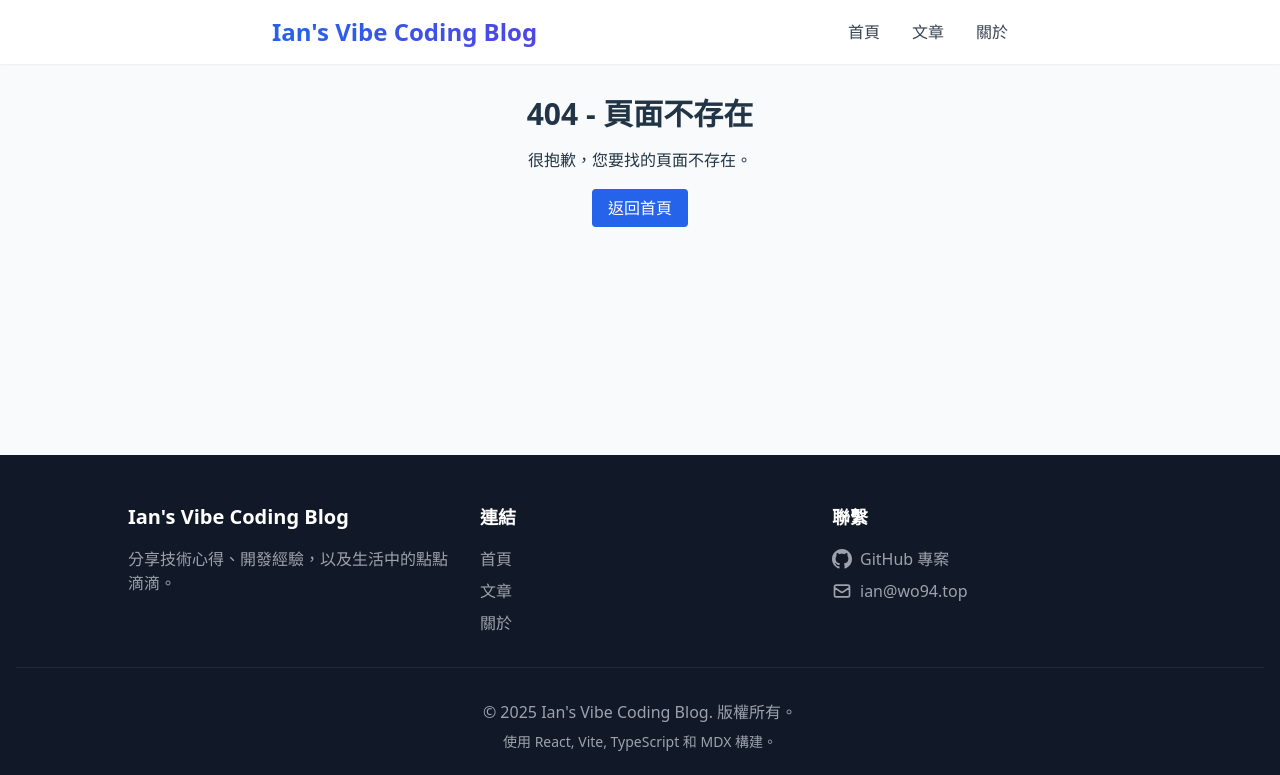
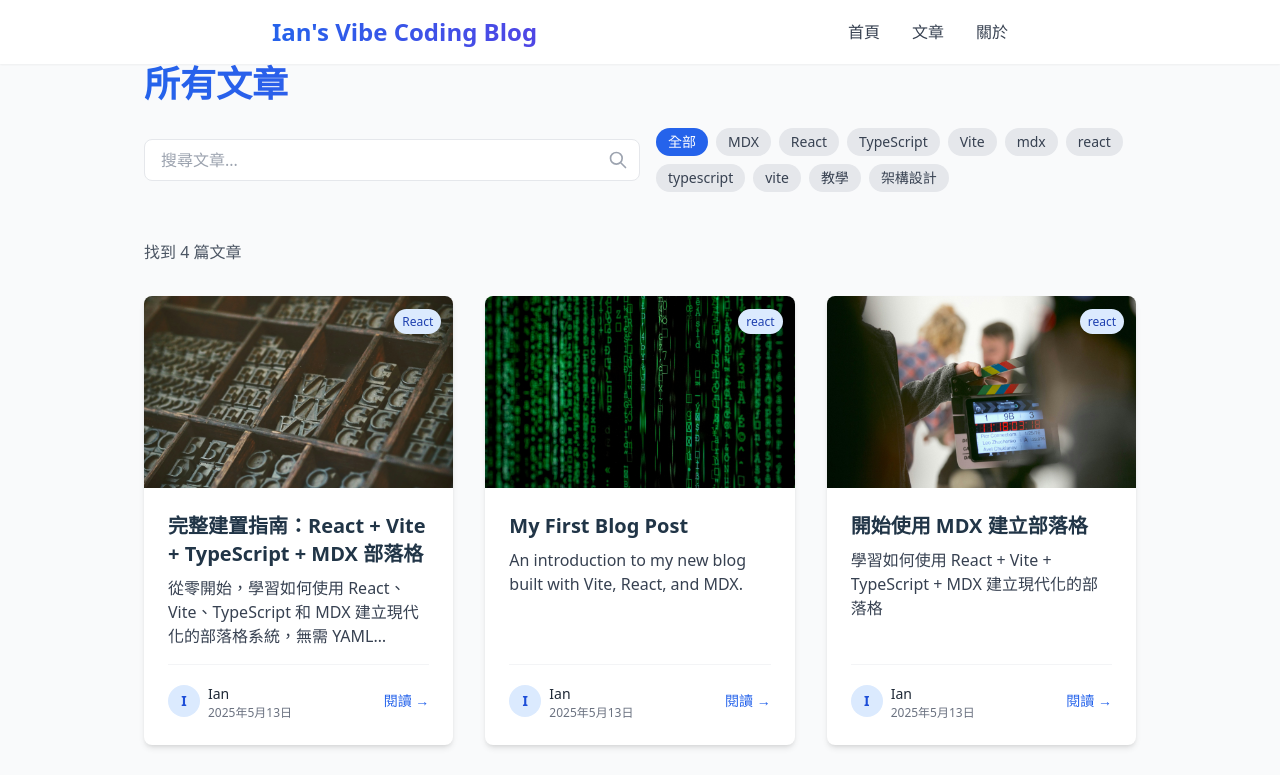
Before and after one commit to ianTPE/vite-react-mdx-blog, a React (Vite) app: page /articles in a window 1280 px wide. Shown: the top 775 px of the page. Built offline with nearby package versions, Linux system fonts and the light colour scheme.

Commit message:
feat: implement articles page with search and tag filtering functionality

```diff
--- a/src/App.tsx
+++ b/src/App.tsx
@@ -1,6 +1,7 @@
 import { BrowserRouter, Routes, Route, Link } from 'react-router-dom';
 import { HelmetProvider } from 'react-helmet-async';
 import HomePage from '@/pages/HomePage';
+import ArticlesPage from '@/pages/ArticlesPage';
 import ArticlePage from '@/pages/ArticlePage';
 import Layout from '@/components/layout/Layout';
 
@@ -10,6 +11,7 @@ function App() {
       <BrowserRouter>
         <Routes>
           <Route path="/" element={<HomePage />} />
+          <Route path="/articles" element={<ArticlesPage />} />
           <Route path="/articles/:slug" element={<ArticlePage />} />
           <Route path="*" element={
             <Layout>
--- /dev/null
+++ b/src/pages/ArticlesPage.tsx
@@ -0,0 +1,151 @@
+import React, { useEffect, useState } from 'react';
+import { Link } from 'react-router-dom';
+import { Helmet } from 'react-helmet-async';
+import { getAllArticles } from '@/lib/article-utils';
+import { ArticleMetadata } from '@/types/Article';
+import Layout from '@/components/layout/Layout';
+import ArticleCard from '@/components/ui/ArticleCard';
+import MotionContainer from '@/components/ui/MotionContainer';
+
+const ArticlesPage: React.FC = () => {
+  const [articles, setArticles] = useState<ArticleMetadata[]>([]);
+  const [searchTerm, setSearchTerm] = useState('');
+  const [selectedTag, setSelectedTag] = useState<string | null>(null);
+
+  useEffect(() => {
+    const loadedArticles = getAllArticles();
+    setArticles(loadedArticles);
+  }, []);
+
+  // 獲取所有不重複的標籤
+  const allTags = React.useMemo(() => {
+    const tags = new Set<string>();
+    articles.forEach(article => {
+      article.tags.forEach(tag => tags.add(tag));
+    });
+    return Array.from(tags).sort();
+  }, [articles]);
+
+  // 過濾文章
+  const filteredArticles = React.useMemo(() => {
+    return articles.filter(article => {
+      // 搜尋標題和摘要
+      const matchesSearch = searchTerm === '' ||
+        article.title.toLowerCase().includes(searchTerm.toLowerCase()) ||
+        article.summary.toLowerCase().includes(searchTerm.toLowerCase());
+
+      // 根據標籤過濾
+      const matchesTag = selectedTag === null || article.tags.includes(selectedTag);
+
+      return matchesSearch && matchesTag;
+    });
+  }, [articles, searchTerm, selectedTag]);
+
+  return (
+    <Layout>
+      <Helmet>
+        <title>所有文章 | Ian's Vibe Coding Blog</title>
+        <meta name="description" content="瀏覽所有技術文章，包括 React、Vite、TypeScript、MDX 等主題。" />
+      </Helmet>
+
+      <div className="max-w-5xl mx-auto px-4">
+        <header className="mb-12">
+          <h1 className="text-4xl font-bold mb-6 bg-gradient-to-r from-blue-600 to-indigo-600 bg-clip-text text-transparent">所有文章</h1>
+
+          <div className="flex flex-col md:flex-row md:items-center gap-4">
+            {/* 搜尋框 */}
+            <div className="w-full md:w-1/2">
+              <div className="relative">
+                <input
+                  type="text"
+                  value={searchTerm}
+                  onChange={(e) => setSearchTerm(e.target.value)}
+                  placeholder="搜尋文章..."
+                  className="w-full px-4 py-2 pr-10 border rounded-lg focus:outline-none focus:ring-2 focus:ring-blue-500"
+                />
+                <svg
+                  className="absolute right-3 top-1/2 transform -translate-y-1/2 text-gray-400"
+                  width="20"
+                  height="20"
+                  fill="none"
+                  viewBox="0 0 24 24"
+                  stroke="currentColor"
+                >
+                  <path
+                    strokeLinecap="round"
+                    strokeLinejoin="round"
+                    strokeWidth={2}
+                    d="M21 21l-6-6m2-5a7 7 0 11-14 0 7 7 0 0114 0z"
+                  />
+                </svg>
+              </div>
+            </div>
+
+            {/* 標籤過濾器 */}
+            <div className="flex-1 flex flex-wrap gap-2">
+              <button
+                onClick={() => setSelectedTag(null)}
+                className={`px-3 py-1 text-sm rounded-full transition-colors ${
+                  selectedTag === null
+                    ? 'bg-blue-600 text-white'
+                    : 'bg-gray-200 text-gray-700 hover:bg-gray-300'
+                }`}
+              >
+                全部
+              </button>
+
+              {allTags.map(tag => (
+                <button
+                  key={tag}
+                  onClick={() => setSelectedTag(tag)}
+                  className={`px-3 py-1 text-sm rounded-full transition-colors ${
+                    selectedTag === tag
+                      ? 'bg-blue-600 text-white'
+                      : 'bg-gray-200 text-gray-700 hover:bg-gray-300'
+                  }`}
+                >
+                  {tag}
+                </button>
+              ))}
+            </div>
+          </div>
+        </header>
+
+        {/* 文章列表 */}
+        {filteredArticles.length > 0 ? (
+          <div>
+            <p className="text-gray-600 mb-8">{`找到 ${filteredArticles.length} 篇文章`}</p>
+
+            <MotionContainer className="grid md:grid-cols-3 gap-8">
+              {filteredArticles.map((article) => (
+                <ArticleCard key={article.slug} article={article} />
+              ))}
+            </MotionContainer>
+          </div>
+        ) : (
+          <div className="text-center py-16">
+            <h2 className="text-2xl font-bold mb-2">未找到符合條件的文章</h2>
+            <p className="text-gray-600 mb-8">請嘗試其他搜尋關鍵字或移除過濾條件</p>
+            {searchTerm || selectedTag ? (
+              <button
+                onClick={() => {
+                  setSearchTerm('');
+                  setSelectedTag(null);
+                }}
+                className="px-4 py-2 bg-blue-600 text-white rounded-lg hover:bg-blue-700 transition-colors"
+              >
+                清除所有過濾條件
+              </button>
+            ) : (
+              <Link to="/" className="px-4 py-2 bg-blue-600 text-white rounded-lg hover:bg-blue-700 transition-colors">
+                返回首頁
+              </Link>
+            )}
+          </div>
+        )}
+      </div>
+    </Layout>
+  );
+};
+
+export default ArticlesPage;
```
